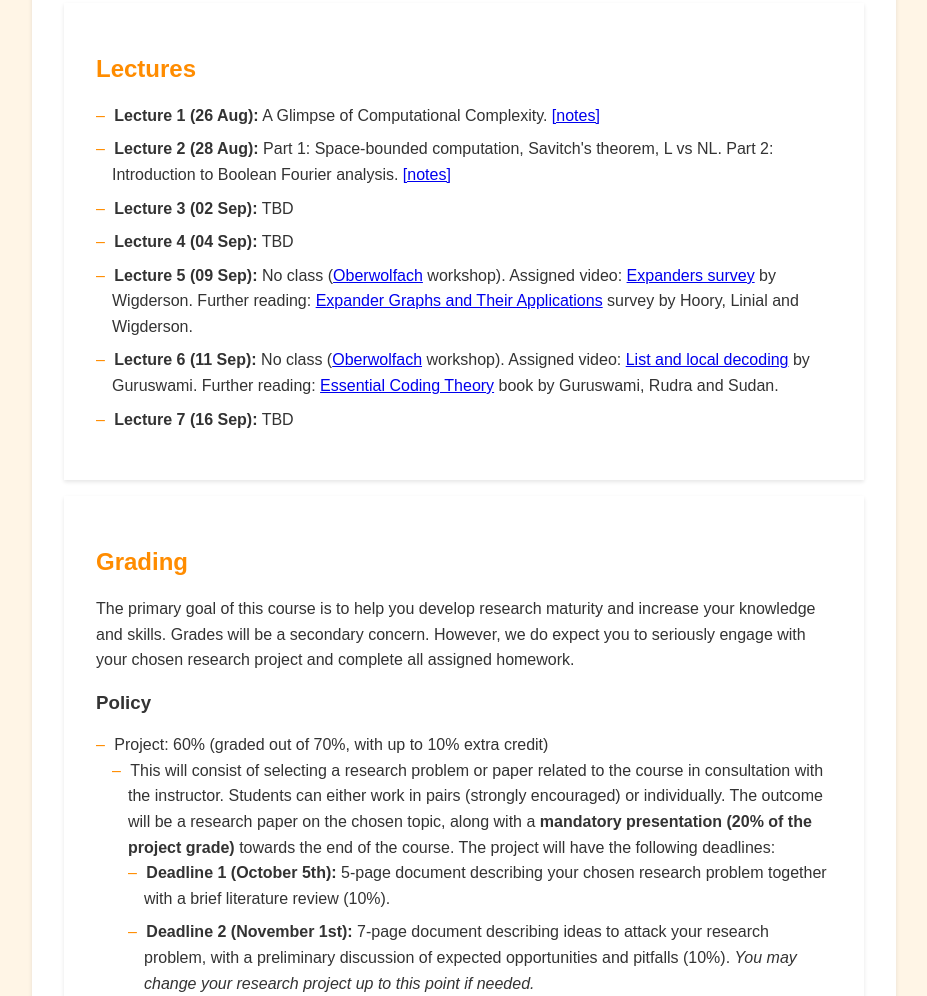
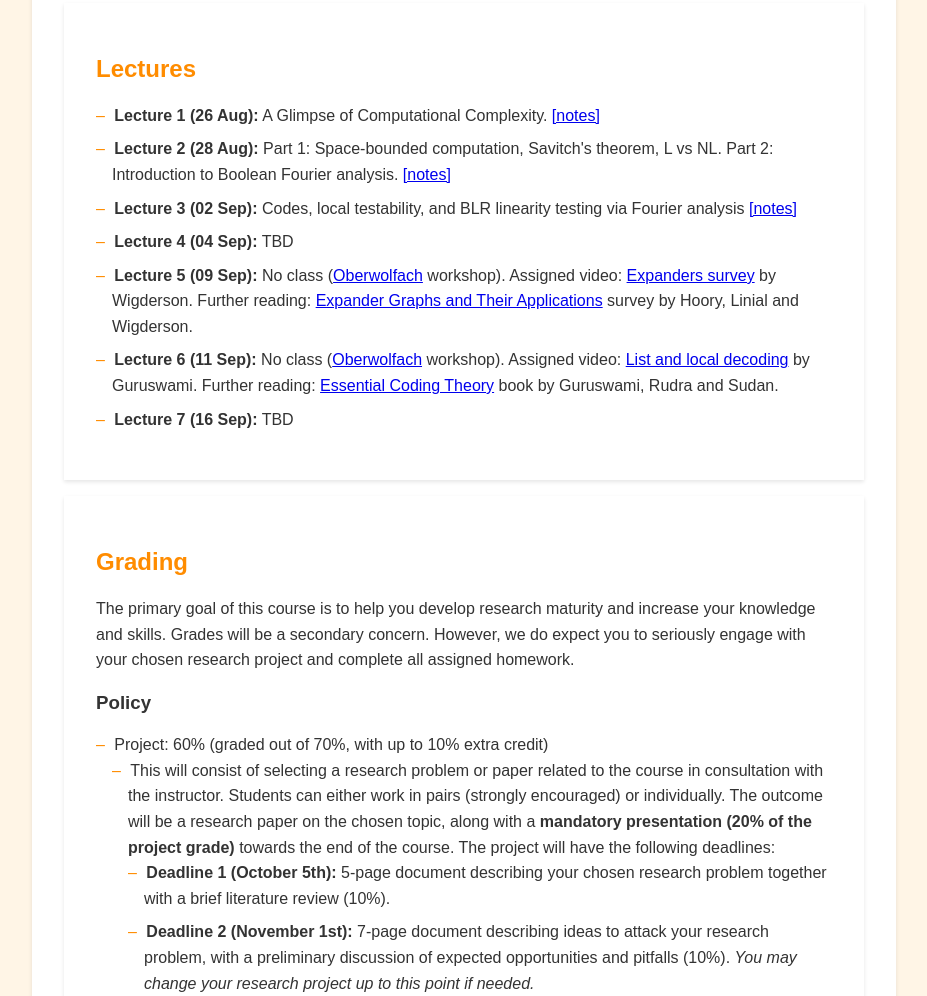
Before and after one commit to Granha/granha.github.io, a plain HTML site: page cs579_fall25.html in a window 1280 px wide. Shown: the part 833-1829 px from the top of the page, without its empty margins (176-1103 px from the left). Drawn offline with Linux system fonts and the light colour scheme.

Commit message:
Polishing

```diff
--- a/cs579_fall25.html
+++ b/cs579_fall25.html
@@ -83,7 +83,7 @@
 	  <li><b>Lecture 1 (26 Aug):</b> A Glimpse of Computational Complexity.
 	   <a href="./cs579_fall25/Lecture_01.pdf">[notes]</a></li>
 	  <li><b>Lecture 2 (28 Aug):</b> Part 1: Space-bounded computation, Savitch's theorem, L vs NL. Part 2: Introduction to Boolean Fourier analysis. <a href="./cs579_fall25/Lecture_02.pdf">[notes]</a></li>
-	  <li><b>Lecture 3 (02 Sep):</b> TBD </li>
+	  <li><b>Lecture 3 (02 Sep):</b> Codes, local testability, and BLR linearity testing via Fourier analysis <a href="./cs579_fall25/Lecture_03.pdf">[notes]</a></li>
 	  <li><b>Lecture 4 (04 Sep):</b> TBD </li>
 	  <li><b>Lecture 5 (09 Sep):</b> No class (<a href="https://www.mfo.de">Oberwolfach</a> workshop). Assigned video: <a href="https://www.youtube.com/watch?v=rGHCuLqSvww">Expanders survey</a> by Wigderson. Further reading: <a href="https://www.cs.huji.ac.il/~nati/PAPERS/expander_survey.pdf">Expander Graphs and Their Applications</a> survey by Hoory, Linial and Wigderson.</li>
 	  <li><b>Lecture 6 (11 Sep):</b> No class (<a href="https://www.mfo.de">Oberwolfach</a> workshop). Assigned video: <a href="https://www.youtube.com/watch?v=JIdtNIWcnWY">List and local decoding</a> by Guruswami. Further reading: <a href="https://cse.buffalo.edu/faculty/atri/courses/coding-theory/book/web-coding-book.pdf">Essential Coding Theory</a> book by Guruswami, Rudra and Sudan.</li>
```
Also changed, not shown: 1 other file.
